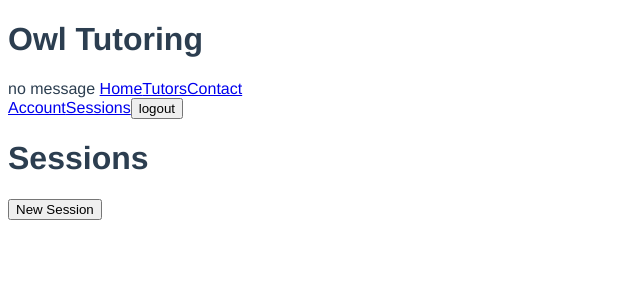
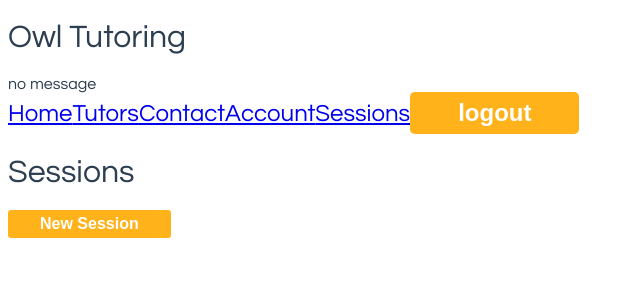
Before and after one commit to OwlTutoring/owltutoring.co-front-end, a Vue app: page /#/sessions in a window 1280 px wide. Shown: the top 300 px of the page, without its empty margins (0-640 px from the left). Built offline with nearby package versions, Linux system fonts and the light colour scheme; no server answers; sample sign-in values are in the browser's storage; the HTML template or start-up script is replaced by a standard one.

Commit message:
start style

```diff
--- a/src/App.vue
+++ b/src/App.vue
@@ -1,17 +1,21 @@
 <template>
   <div id="app">
+    <link href="https://fonts.googleapis.com/css?family=Questrial" rel="stylesheet">
     <h1>Owl Tutoring</h1>
     {{messageStore.message}}
-    <router-link to="Home">Home</router-link>
-    <router-link to="Tutors">Tutors</router-link>
-    <router-link to="contact">Contact</router-link>
-    <div v-if="LoginStateStore.loggedIn">
-      <router-link to="account">Account</router-link>
-      <router-link to="sessions">Sessions</router-link>
-      <button v-on:click="logout()">logout</button>
+    <div class="nav-grid" v-if="LoginStateStore.loggedIn">
+      <router-link class= "nav-item" to="Home">Home</router-link>
+      <router-link class= "nav-item" to="Tutors">Tutors</router-link>
+      <router-link class= "nav-item" to="contact">Contact</router-link>
+      <router-link class= "nav-item" to="account">Account</router-link>
+      <router-link class= "nav-item" to="sessions">Sessions</router-link>
+      <button class= "nav-item" v-on:click="logout()">logout</button>
     </div>
-    <div v-else>
-      <router-link to="login">Login</router-link>
+    <div class="nav-grid" v-else>
+      <router-link class= "nav-item" to="Home">Home</router-link>
+      <router-link class= "nav-item" to="Tutors">Tutors</router-link>
+      <router-link class= "nav-item" to="contact">Contact</router-link>
+      <router-link class= "nav-item" to="login">Login</router-link>
     </div>
     <router-view/>
   </div>
@@ -42,9 +46,35 @@ export default {
 
 <style>
 #app {
-  font-family: "Avenir", Helvetica, Arial, sans-serif;
+  font-family: 'Questrial', sans-serif;
+  font-weight: 400;
   -webkit-font-smoothing: antialiased;
   -moz-osx-font-smoothing: grayscale;
   color: #2c3e50;
 }
+h1 {
+  font-weight: 400;
+}
+h2 {
+  font-weight: 400;
+}
+button {
+  font-weight: 800;
+  background-color: #ffb219;
+  color: white;
+  border-radius: .2em;
+  font-size: 1em;
+  padding: .3em 2em;
+  border: none;
+}
+.nav-grid {
+  display: flex;
+  align-items: stretch;
+  flex-direction: row;
+}
+.nav-item {
+  display: flex;
+  align-items: center;
+  font-size: 1.5em;
+}
 </style>
--- a/src/components/Session.vue
+++ b/src/components/Session.vue
@@ -183,10 +183,10 @@ export default {
     dateTimeString: function() {
       var date = new Date(parseInt(this.session.startTime));
       var days = ["Mon", "Tue", "Wed", "Thurs", "Fri", "Sat", "Sun"];
-      var AMPM = "AM";
+      var AMPM = "am";
       var hours = date.getHours();
       if (hours > 12) {
-        AMPM = "PM";
+        AMPM = "pm";
         hours -= 12;
       }
       if (hours == 0) {
@@ -335,7 +335,11 @@ export default {
 
 <style scoped>
 .session-container {
-  background-color: azure;
+  border-color: black;
+  border-width: 2px;
+  border-style: solid;
+  border-radius: 20px;
+  padding: 1%;
   margin: 1%;
 }
 .more-info {
@@ -344,6 +348,7 @@ export default {
 
 .calendar-container {
   width: 210px;
+  position: relative;
 }
 .calendar-day {
   float: left;
```
